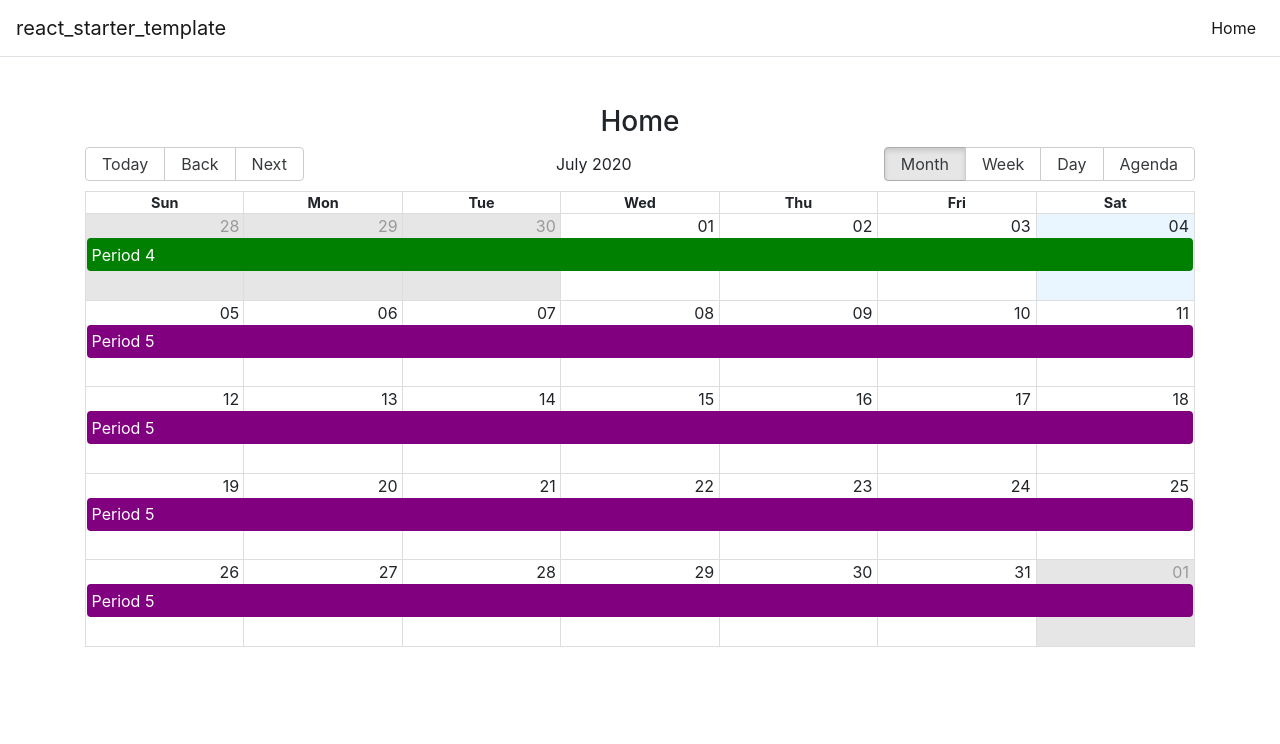
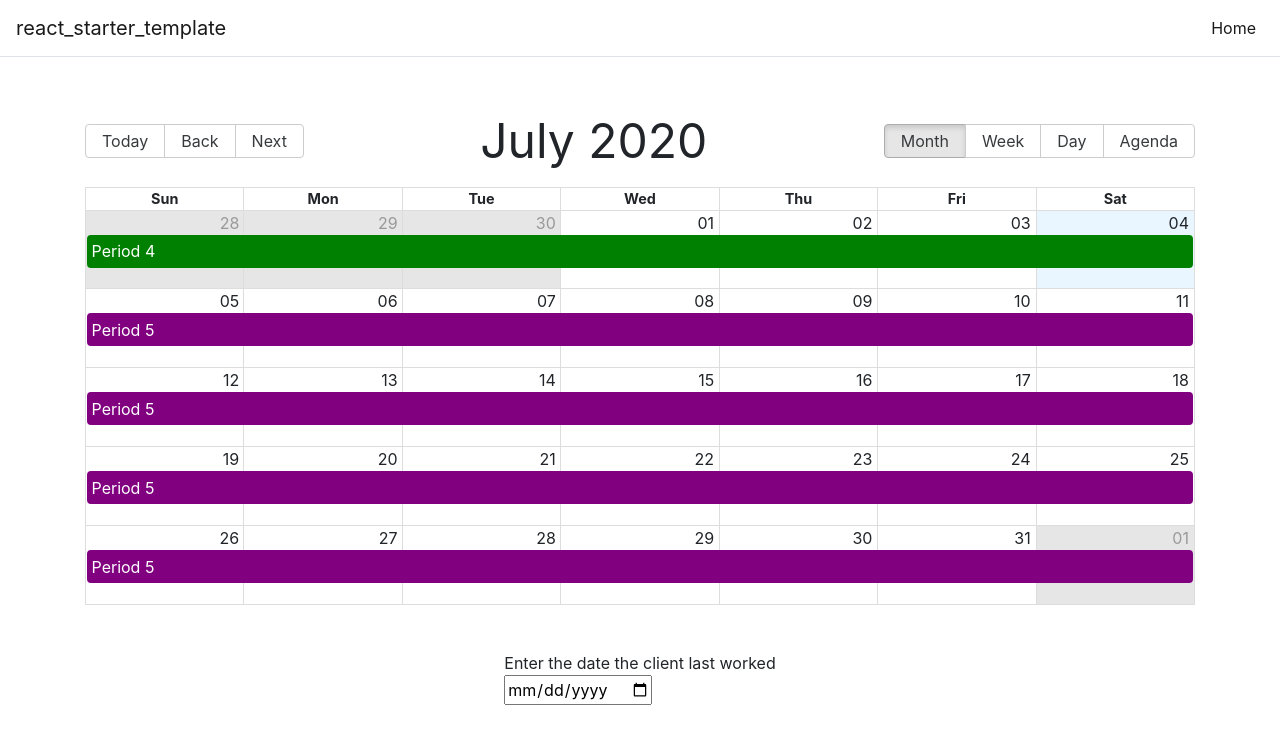
Before and after one commit to jaybenaim/workTaxReviews, a React (Create React App) app: page /calendar in a window 1280 px wide. Shown: the top 744 px of the page. Built offline with nearby package versions, Linux system fonts and the light colour scheme.

Commit message:
find date for first 14 days working

```diff
--- a/package.json
+++ b/package.json
@@ -14,6 +14,7 @@
     "morgan": "1.10.0",
     "react": "16.13.1",
     "react-big-calendar": "^0.26.0",
+    "react-bootstrap": "^1.0.1",
     "react-dom": "16.13.1",
     "react-redux": "^7.2.0",
     "react-router-dom": "5.1.2",
--- a/src/assets/stylesheets/calendar.css
+++ b/src/assets/stylesheets/calendar.css
@@ -31,3 +31,7 @@
   padding: 2.5px;
   border-radius: 4px;
 }
+/* Month Label */
+.rbc-toolbar-label {
+  font-size: 3em;
+}
--- /dev/null
+++ b/src/components/FindDate/FindDate.jsx
@@ -0,0 +1,31 @@
+import React, { useState } from "react";
+import moment from "moment";
+
+const FindDate = () => {
+  const [date, setDate] = useState(new Date());
+  const [firstTimeApplyingPeriod, set14DaysBack] = useState();
+
+  const handleChange = (dateValue) => {
+    setDate(dateValue);
+
+    let dateV = new Date(dateValue);
+    let firstTimeApplyPeriod = dateV.setDate(dateV.getDate() - 12);
+    set14DaysBack(firstTimeApplyPeriod);
+  };
+
+  return (
+    <div className="find-date-section" style={{ padding: "4%" }}>
+      <div>Enter the date the client last worked</div>
+      {/* Checkbox for 1st time that will change 14 to 28 days */}
+      <input type="date" onChange={(e) => handleChange(e.target.value)} />
+      {firstTimeApplyingPeriod && (
+        <div>
+          Ask The customer if they have made less than $1000 since{" "}
+          {moment(firstTimeApplyingPeriod).format("MMMM Do YYYY")}
+        </div>
+      )}
+    </div>
+  );
+};
+
+export default FindDate;
--- a/src/components/Home/Home.jsx
+++ b/src/components/Home/Home.jsx
@@ -1,13 +1,14 @@
 import React from "react";
 import Calendar from "../Calendar/Calendar";
+import FindDate from "../FindDate/FindDate";
 
 const Home = () => {
   return (
     <main id="mainContent">
       <div className="container">
         <div className="row justify-content-center mt-5 p-0">
-          <h3>Home</h3>
           <Calendar />
+          <FindDate />
         </div>
       </div>
     </main>
```
Also changed, not shown: 1 other file (tests, documents, lock files or other folders).
